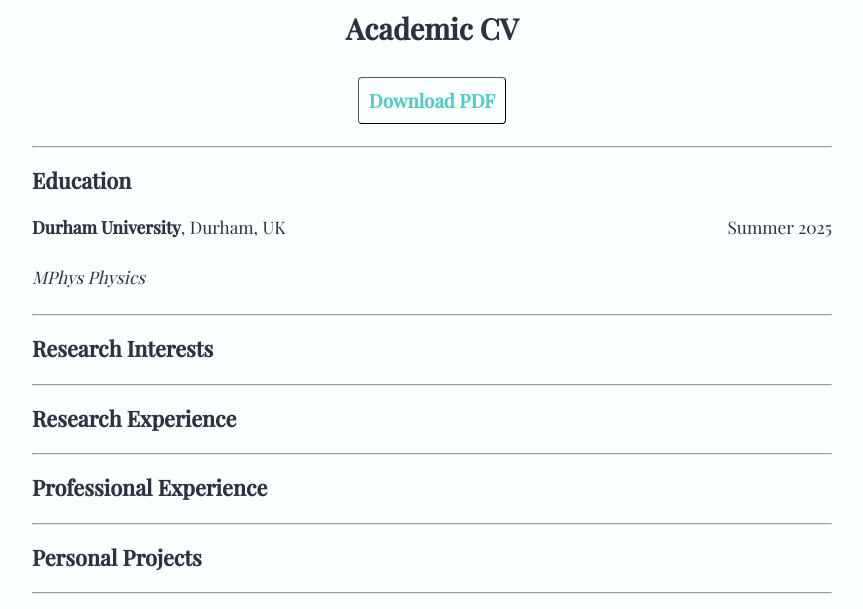
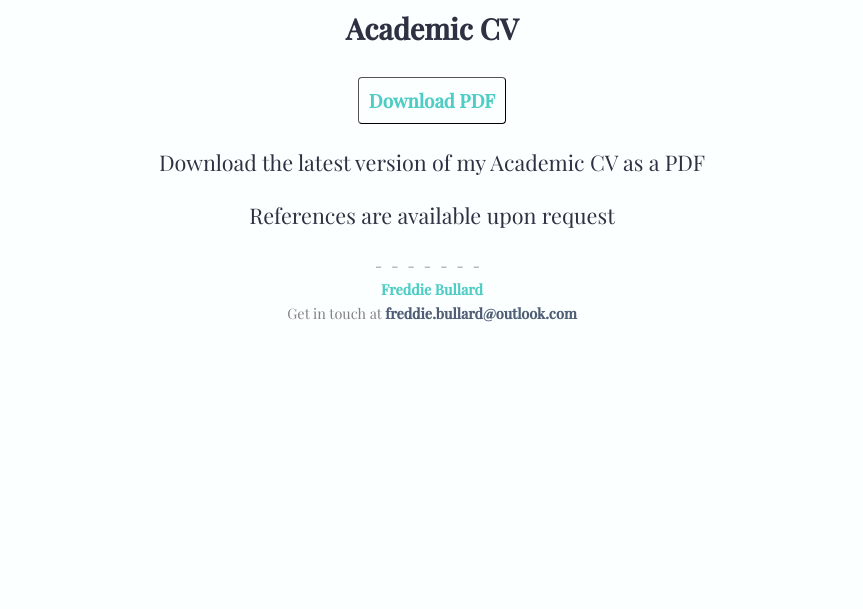
Before and after one commit to fs-bullard/fs-bullard.github.io, a plain HTML site: page cv.html in a window 1280 px wide. Shown: the part 168-777 px from the top of the page, without its empty margins (208-1071 px from the left). Drawn offline with nearby package versions, Linux system fonts and the light colour scheme; a script that the page names is missing.

Commit message:
completed resume page

```diff
--- a/assets/css/main.css
+++ b/assets/css/main.css
@@ -158,7 +158,8 @@
   .about {
     color: #828282;
     text-align: center;
-    line-height: 24px; }
+    line-height: 24px;
+    margin-top: 20px;}
 
   .about__devider {
     font-size: 100%;
--- a/cv.html
+++ b/cv.html
@@ -61,30 +61,13 @@
                 <button class="button">Download PDF</button>
             </a>
         </div>
-        <hr style="margin-top: 1.5em;">
-        <h2>Education</h2>
-        <div class="resume-section">
-            <p style="text-align:left;"><strong>Durham University</strong>, Durham, UK <span style="float:right">Summer 2025</span></p>
-            <p><i>MPhys Physics</i></p>
+
+        <div id="describe-text">
+        <p>Download the latest version of my Academic CV as a PDF</p>
+        <p>References are available upon request</p>
+        </div>
 
 
-
-
-
-        </div>
-
-        <hr style="margin-top: 1.5em;">
-        <h2>Research Interests</h2>
-        <hr style="margin-top: 1.5em;">
-        <h2>Research Experience</h2>
-        <hr style="margin-top: 1.5em;">
-        <h2>Professional Experience</h2>
-        <hr style="margin-top: 1.5em;">
-        <h2>Personal Projects</h2>
-        <hr style="margin-top: 1.5em;">
-        <h2>Online Courses</h2>
-        <hr style="margin-top: 1.5em;">
-        <h2>Technical Skills</h2>
 
 
 
```
